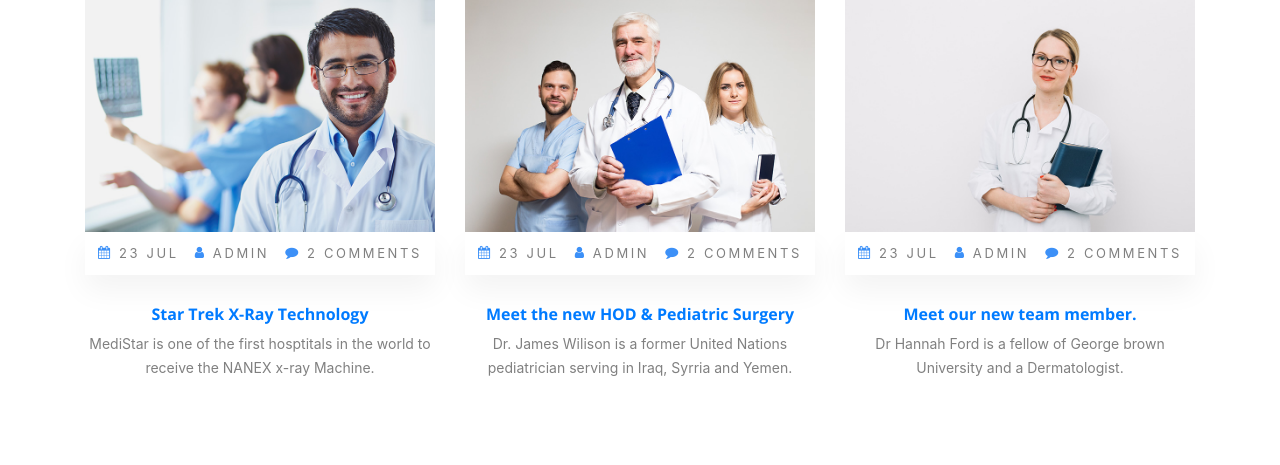
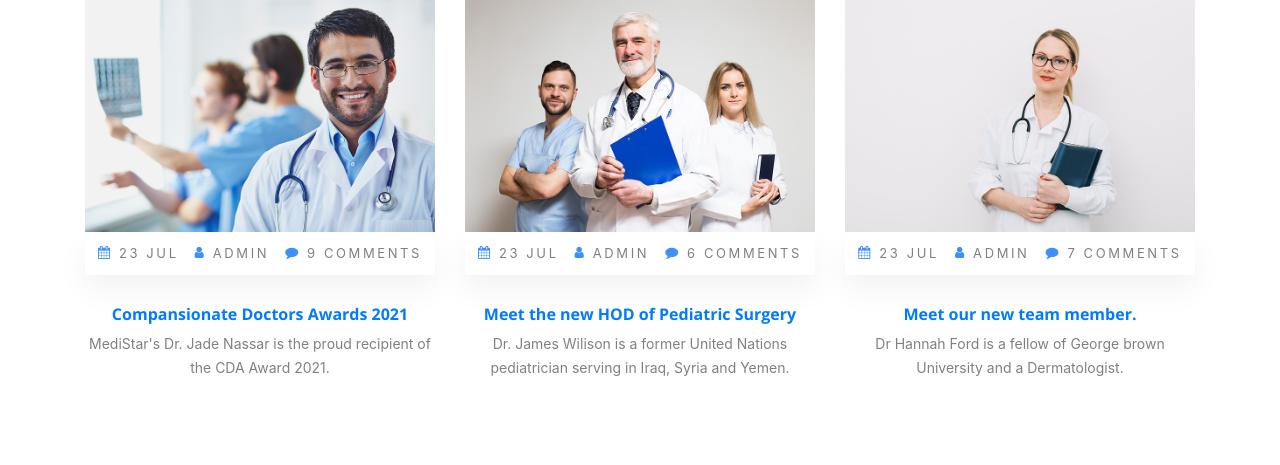
Before and after one commit to Peristratus/hopewell-flask-app, a Flask app: page / in a window 1280 px wide. Shown: the part 4761-5226 px from the top of the page. Run offline with Flask 2, Linux system fonts and the light colour scheme; some libraries are stand-ins or nearby versions; some web fonts are replaced.

Commit message:
changed some text in the blog section

```diff
--- a/templates/index.html
+++ b/templates/index.html
@@ -359,11 +359,11 @@
                 </span>
                 <span>
                   <span class="icon-comment"></span>
-                  <span>2 Comments</span>
+                  <span>9 Comments</span>
                 </span>
               </div>
-              <h2><a href="#">Star Trek X-Ray Technology</a></h2>
-              <p>MediStar is one of the first hosptitals in the world to receive the NANEX x-ray Machine.</p>
+              <h2><a href="#">Compansionate Doctors Awards 2021 </a></h2>
+              <p>MediStar's Dr. Jade Nassar is the proud recipient of the CDA Award 2021.</p>
             </div>
           </div>
           <div class="col-md-4">
@@ -382,11 +382,11 @@
                 </span>
                 <span>
                   <span class="icon-comment"></span>
-                  <span>2 Comments</span>
+                  <span>6 Comments</span>
                 </span>
               </div>
-              <h2><a href="#">Meet the new HOD & Pediatric Surgery </a></h2>
-              <p>Dr. James Wilison is a former United Nations pediatrician serving in Iraq, Syrria and Yemen.</p>
+              <h2><a href="#">Meet the new HOD of Pediatric Surgery </a></h2>
+              <p>Dr. James Wilison is a former United Nations pediatrician serving in Iraq, Syria and Yemen.</p>
             </div>
           </div>
           <div class="col-md-4">
@@ -405,7 +405,7 @@
                 </span>
                 <span>
                   <span class="icon-comment"></span>
-                  <span>2 Comments</span>
+                  <span>7 Comments</span>
                 </span>
               </div>
               <h2><a href="#">Meet our new team member.</a></h2>
```
